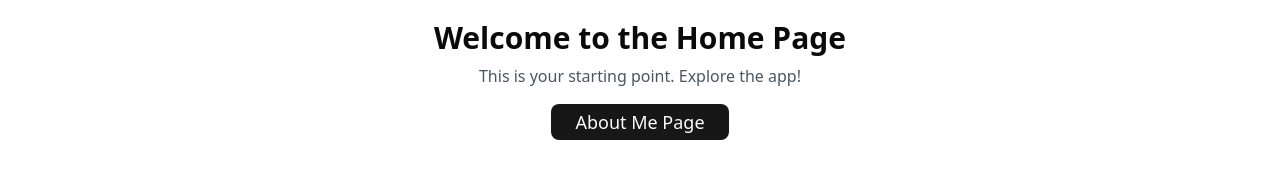
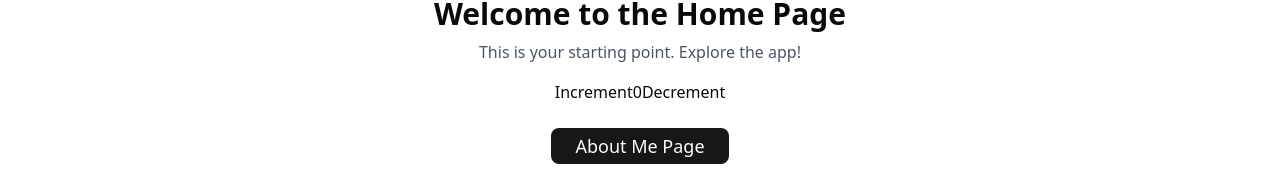
Before and after one commit to coder7475/react-redux-shadcn-template, a React (Vite) app: page / in a window 1280 px wide. Shown: the part 252-422 px from the top of the page. Built offline with nearby package versions, Linux system fonts and the light colour scheme.

Commit message:
feat: integrate Redux for state management and add Counter component

```diff
--- a/package.json
+++ b/package.json
@@ -14,12 +14,14 @@
 	"dependencies": {
 		"@radix-ui/react-dropdown-menu": "^2.1.15",
 		"@radix-ui/react-slot": "^1.2.3",
+		"@reduxjs/toolkit": "^2.8.2",
 		"@tailwindcss/vite": "^4.1.11",
 		"class-variance-authority": "^0.7.1",
 		"clsx": "^2.1.1",
 		"lucide-react": "^0.525.0",
 		"react": "^19.1.0",
 		"react-dom": "^19.1.0",
+		"react-redux": "^9.2.0",
 		"react-router": "^7.6.3",
 		"tailwind-merge": "^3.3.1",
 		"tailwindcss": "^4.1.11"
--- /dev/null
+++ b/src/components/Counter.tsx
@@ -0,0 +1,28 @@
+import type { RootState } from '@/global/store'
+import { useSelector, useDispatch } from 'react-redux'
+import { decrement, increment } from '@/global/slices/counterSlice'
+
+export function Counter() {
+  const count = useSelector((state: RootState) => state.counter.value)
+  const dispatch = useDispatch()
+
+  return (
+    <div>
+      <div>
+        <button
+          aria-label="Increment value"
+          onClick={() => dispatch(increment())}
+        >
+          Increment
+        </button>
+        <span>{count}</span>
+        <button
+          aria-label="Decrement value"
+          onClick={() => dispatch(decrement())}
+        >
+          Decrement
+        </button>
+      </div>
+    </div>
+  )
+}
--- /dev/null
+++ b/src/global/slices/counterSlice.ts
@@ -0,0 +1,31 @@
+import { createSlice } from '@reduxjs/toolkit'
+import type { PayloadAction } from '@reduxjs/toolkit'
+
+export interface CounterState {
+  value: number
+}
+
+const initialState: CounterState = {
+  value: 0,
+}
+
+export const counterSlice = createSlice({
+  name: 'counter',
+  initialState,
+  reducers: {
+    increment: (state) => {
+      state.value += 1
+    },
+    decrement: (state) => {
+      state.value -= 1
+    },
+    incrementByAmount: (state, action: PayloadAction<number>) => {
+      state.value += action.payload
+    },
+  },
+})
+
+// Action creators are generated for each case reducer function
+export const { increment, decrement, incrementByAmount } = counterSlice.actions;
+
+export default counterSlice.reducer;
--- /dev/null
+++ b/src/global/store.ts
@@ -0,0 +1,13 @@
+import { configureStore } from '@reduxjs/toolkit'
+import counterReducer from '@/global/slices/counterSlice'
+
+export const store = configureStore({
+  reducer: {
+    counter: counterReducer
+  },
+})
+
+// Infer the `RootState` and `AppDispatch` types from the store itself
+export type RootState = ReturnType<typeof store.getState>;
+// Inferred type: {posts: PostsState, comments: CommentsState, users: UsersState}
+export type AppDispatch = typeof store.dispatch;
--- a/src/main.tsx
+++ b/src/main.tsx
@@ -4,11 +4,15 @@
 import { RouterProvider } from 'react-router'
 import router from './router/index.tsx'
 import { ThemeProvider } from './providers/theme-proider.tsx'
+import { Provider } from 'react-redux'
+import { store } from './global/store.ts'
 
 createRoot(document.getElementById('root')!).render(
   <StrictMode>
     <ThemeProvider defaultTheme='system' storageKey='vite-ui-theme'>
-      <RouterProvider router={router} />
+      <Provider store={store}>
+        <RouterProvider router={router} />
+      </Provider>
     </ThemeProvider>
   </StrictMode>,
 )
--- a/src/pages/Home.tsx
+++ b/src/pages/Home.tsx
@@ -1,3 +1,4 @@
+import { Counter } from "@/components/Counter";
 import { Button } from "@/components/ui/button";
 
 const Home = () => {
@@ -5,6 +6,7 @@
         <div className="flex flex-col items-center justify-center min-h-[60vh] space-y-6">
             <h1 className="text-3xl font-bold mb-2">Welcome to the Home Page</h1>
             <p className="text-gray-600 dark:text-gray-300 mb-4">This is your starting point. Explore the app!</p>
+            <Counter />
             <Button
                 className="px-6 py-2 text-lg"
                 onClick={() => {
```
Also changed, not shown: 1 other file (tests, documents, lock files or other folders).
